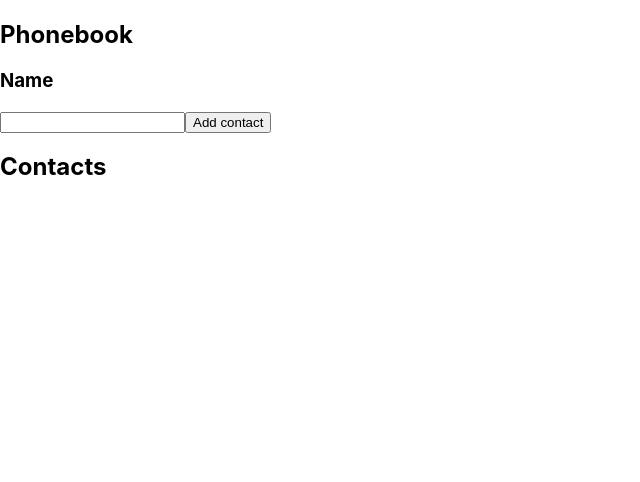
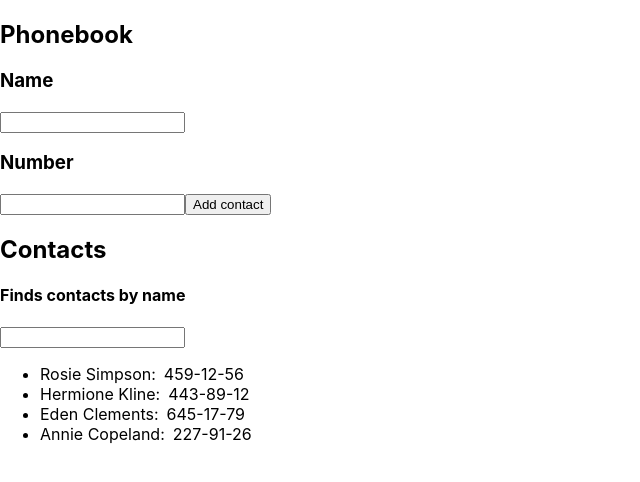
Before and after one commit to 831230/goit-react-hw-04-phonebook, a React (Create React App) app: page / in a window 1280 px wide. Shown: the top 482 px of the page, without its empty margins (0-640 px from the left). Built offline with nearby package versions, Linux system fonts and the light colour scheme.

Commit message:
completed step no 3

```diff
--- a/src/App.jsx
+++ b/src/App.jsx
@@ -5,8 +5,15 @@ class App extends Component {
   constructor(props) {
     super(props);
     this.state = {
-      contacts: [],
+      contacts: [
+        {id: 'id-1', name: 'Rosie Simpson', number: '459-12-56'},
+        {id: 'id-2', name: 'Hermione Kline', number: '443-89-12'},
+        {id: 'id-3', name: 'Eden Clements', number: '645-17-79'},
+        {id: 'id-4', name: 'Annie Copeland', number: '227-91-26'},
+      ],
+      filter: '',
       name: '',
+      number: '',
     };
   }
 
@@ -16,14 +23,17 @@ class App extends Component {
         <Section
         title={"Phonebook"}
         subtitle={"Contacts"}
-        state={this.state}
-        // addContactOnSubmit={(object)=>{
+
+        // addContactOnSubmit={(contactObject)=>{
+        //   console.log("App - addContactOnSubmit");
         //   this.setState(prevState => {
         //     return{
-        //       contacts: prevState.push(object),
+        //       contacts: [...prevState.contacts, contactObject],
         //     }
+        //   },()=>{console.log(this.state);
         //   })
         // }}
+        state={this.state}
         />
       </>
     );
--- /dev/null
+++ b/src/components/Filter/Filter.jsx
@@ -0,0 +1,17 @@
+
+const Filter = ({filterTitle, state, inputAction}) => {
+  return(
+    <div>
+      <form>
+        <h4>{filterTitle}</h4>
+        <input
+        type="text"
+        name="filter"
+        value={state.filter}
+        onChange={inputAction}/>
+      </form>
+    </div>
+  )
+};
+
+export default Filter;
--- a/src/components/NamesList/NamesList.jsx
+++ b/src/components/NamesList/NamesList.jsx
@@ -4,7 +4,8 @@ const NamesList = ({namesArr}) => {
     <ul>
       {namesArr && namesArr.map(name => {
         return(
-          <li key={name.id}>{name.name}</li>
+          <li key={name.id}>{name.name}
+          &#58;&#8194;{name.number}</li>
         )
       })}
     </ul>
--- /dev/null
+++ b/src/components/Phonebook/Phonebook.jsx
@@ -0,0 +1,31 @@
+const Phonebook = ({ nameTitle, numberTitle, btnTitle, state, inputAction, submitAction }) => {
+  return (
+    <div>
+      <form onSubmit={submitAction}>
+        <h3>{nameTitle}</h3>
+        <input
+          type="text"
+          name="name"
+          pattern="^[a-zA-Zа-яА-Я]+(([' -][a-zA-Zа-яА-Я ])?[a-zA-Zа-яА-Я]*)*$"
+          title="Name may contain only letters, apostrophe, dash and spaces. For example Adrian, Jacob Mercer, Charles de Batz de Castelmore d'Artagnan"
+          value={state.name}
+          required
+          onChange={inputAction}
+        />
+        <h3>{numberTitle}</h3>
+        <input
+          type="tel"
+          name="number"
+          pattern="\+?\d{1,4}?[-.\s]?\(?\d{1,3}?\)?[-.\s]?\d{1,4}[-.\s]?\d{1,4}[-.\s]?\d{1,9}"
+          title="Phone number must be digits and can contain spaces, dashes, parentheses and can start with +"
+          required
+          value={state.number}
+          onChange={inputAction}
+        />
+        <button type="submit">{btnTitle}</button>
+      </form>
+    </div>
+  );
+};
+
+export default Phonebook;
--- a/src/components/Section/Phonebook/Phonebook.jsx
+++ /dev/null
@@ -1,23 +0,0 @@
-const Phonebook = ({ title, btnTitle, state, inputAction, submitAction }) => {
-  return (
-    <div>
-      <h3>{title}</h3>
-      <form onSubmit={submitAction}>
-        <input
-          type="text"
-          name="name"
-          pattern="^[a-zA-Zа-яА-Я]+(([' -][a-zA-Zа-яА-Я ])?[a-zA-Zа-яА-Я]*)*$"
-          title="Name may contain only letters, apostrophe, dash and spaces. For example Adrian, Jacob Mercer, Charles de Batz de Castelmore d'Artagnan"
-          value= {state.name}
-          required
-          onChange={inputAction}
-        />
-        <button type="submit" >
-          {btnTitle}
-        </button>
-      </form>
-    </div>
-  );
-};
-
-export default Phonebook;
--- a/src/components/Section/Section.jsx
+++ b/src/components/Section/Section.jsx
@@ -1,51 +1,78 @@
 import { Component } from 'react';
-import { nanoid } from 'nanoid'
-import Phonebook from './Phonebook/Phonebook';
+import { nanoid } from 'nanoid';
+import Phonebook from '../Phonebook/Phonebook';
 import NamesList from 'components/NamesList/NamesList';
+import Filter from 'components/Filter/Filter';
 
 class Section extends Component {
-  constructor(props){
-    super(props)
+  constructor(props) {
+    super(props);
     this.state = {
-      contacts: [],
-      name: "",
-    }
+      contacts: props.state.contacts,
+      filter: props.state.filter,
+      name: props.state.name,
+      number: props.state.number,
+    };
+  }
+
+  addCurrentName = event => {
+    const name = event.target.name;
+    const value = event.target.value;
+    console.log('addCurrentName', value);
+    this.setState({
+      [name]: value,
+    });
   };
 
-  addCurrentName = (event) => {
-    const name = event.target.name;
-    const value = event.target.value;
-    console.log("addCurrentName");
-    this.setState({
-      [name]: value,
-    })
+  createContactObject = evt => {
+    evt.preventDefault();
+    const valueName = evt.currentTarget.elements.name.value;
+    const valueNumber = evt.currentTarget.elements.number.value;
+    console.log(valueName);
+    console.log('createContactObject');
+    this.setState(prevState => {
+      return {
+        contacts: [
+          ...prevState.contacts,
+          {
+            name: valueName,
+            number: valueNumber,
+            id: nanoid(),
+          },
+        ],
+      };
+    });
   };
 
-  createContactObject = (evt) => {
-    evt.preventDefault();
-    const value = evt.currentTarget.elements.name.value;
-    console.log(value);
-    console.log("createContactObject");
-    this.setState(prevState => {
-      return{
-        contacts: [...prevState.contacts, {
-          name: value,
-          id: nanoid(),
-        }],
+  filterContacts = () => {
+    const filteredArray = [];
+    this.state.contacts.filter(element => {
+      if(element.name.includes(this.state.filter)){
+        filteredArray.push(element)
       }
+      return filteredArray
     })
+    return filteredArray
   };
 
-  render(){
-    return(
+  render() {
+    return (
       <>
         <h2>{this.props.title}</h2>
-        <Phonebook title={"Name"} btnTitle={"Add contact"} state={this.state} inputAction={this.addCurrentName} submitAction={this.createContactObject}/>
+        <Phonebook
+          nameTitle={'Name'}
+          numberTitle={'Number'}
+          btnTitle={'Add contact'}
+          state={this.state}
+          inputAction={this.addCurrentName}
+          submitAction={this.createContactObject}
+        />
         <h2>{this.props.subtitle}</h2>
-        <NamesList namesArr={this.state.contacts}/>
+        <Filter filterTitle={'Finds contacts by name'} state={this.state} inputAction={this.addCurrentName}/>
+        <NamesList namesArr={this.filterContacts()} />
       </>
-    )
+    );
   }
-};
+}
 
 export default Section;
```
